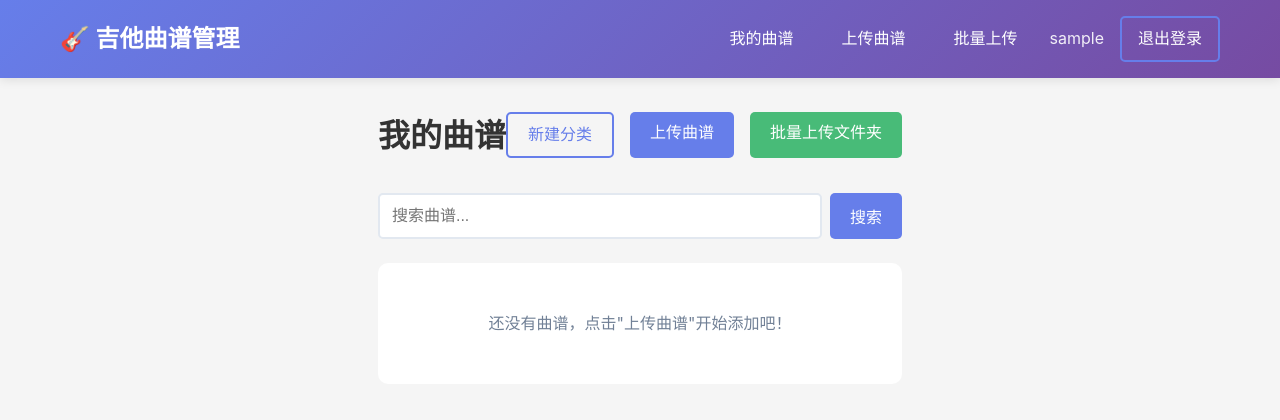
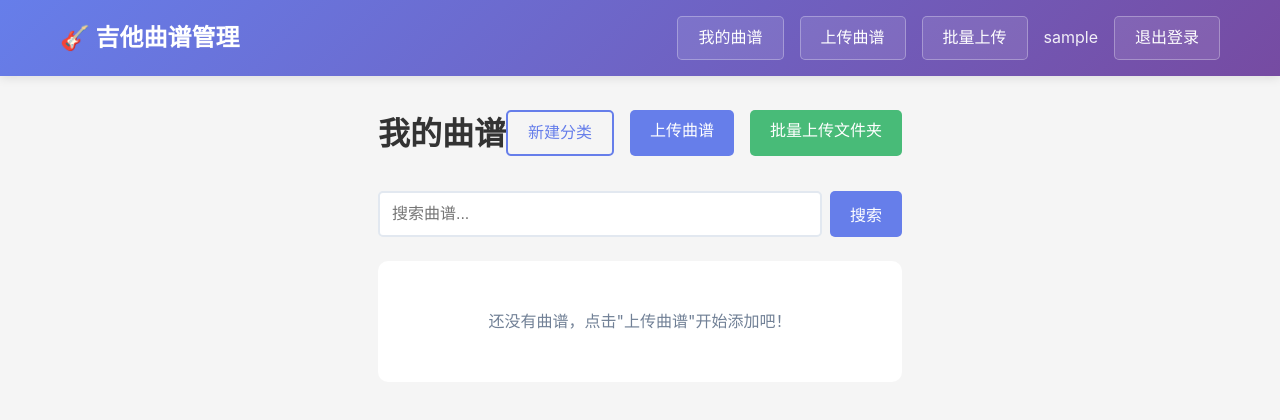
Before and after one commit to humilate/guitar-manage, a Django app: page /sheets/dashboard/ in a window 1280 px wide. Shown: the top 420 px of the page. Run offline with Django 5.2, Linux system fonts and the light colour scheme; the visitor is signed in with stand-in values (Sample User, id 1); data that the repository does not hold is empty.

Commit message:
突出导航栏按钮样式

```diff
--- a/static/sheets/css/style.css
+++ b/static/sheets/css/style.css
@@ -49,13 +49,18 @@ body {
 .nav-links a {
     color: white;
     text-decoration: none;
-    padding: 0.5rem 1rem;
+    padding: 0.5rem 1.25rem;
     border-radius: 5px;
-    transition: background 0.3s;
+    transition: all 0.3s;
+    font-weight: 500;
+    background: rgba(255,255,255,0.1);
+    border: 1px solid rgba(255,255,255,0.3);
 }
 
 .nav-links a:hover {
-    background: rgba(255,255,255,0.2);
+    background: rgba(255,255,255,0.3);
+    border-color: rgba(255,255,255,0.5);
+    transform: translateY(-1px);
 }
 
 .username {
```
